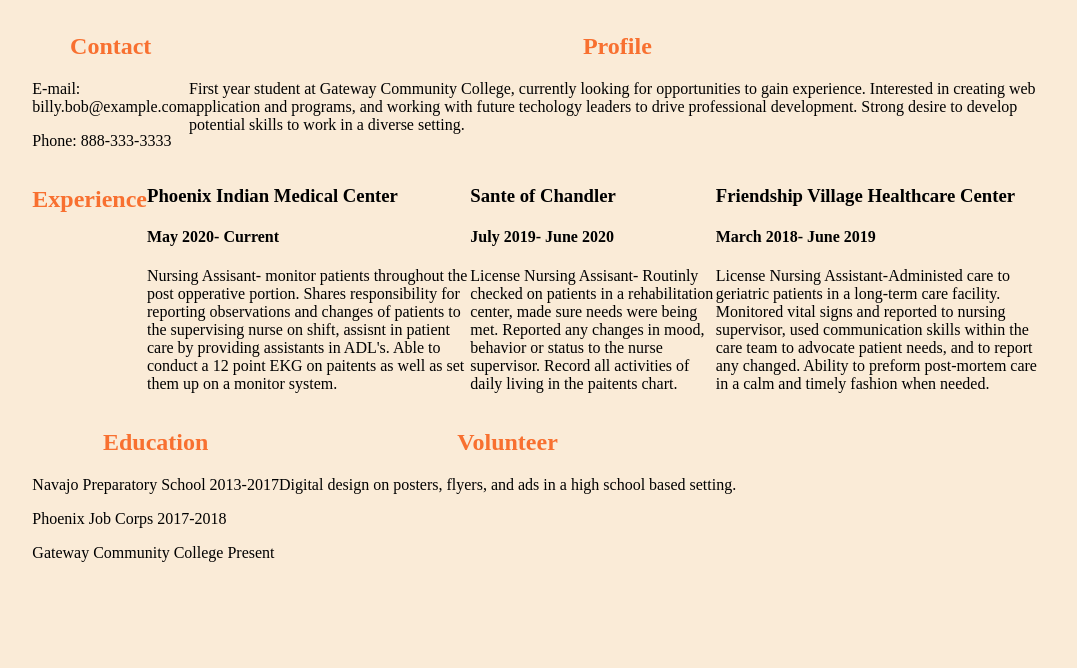
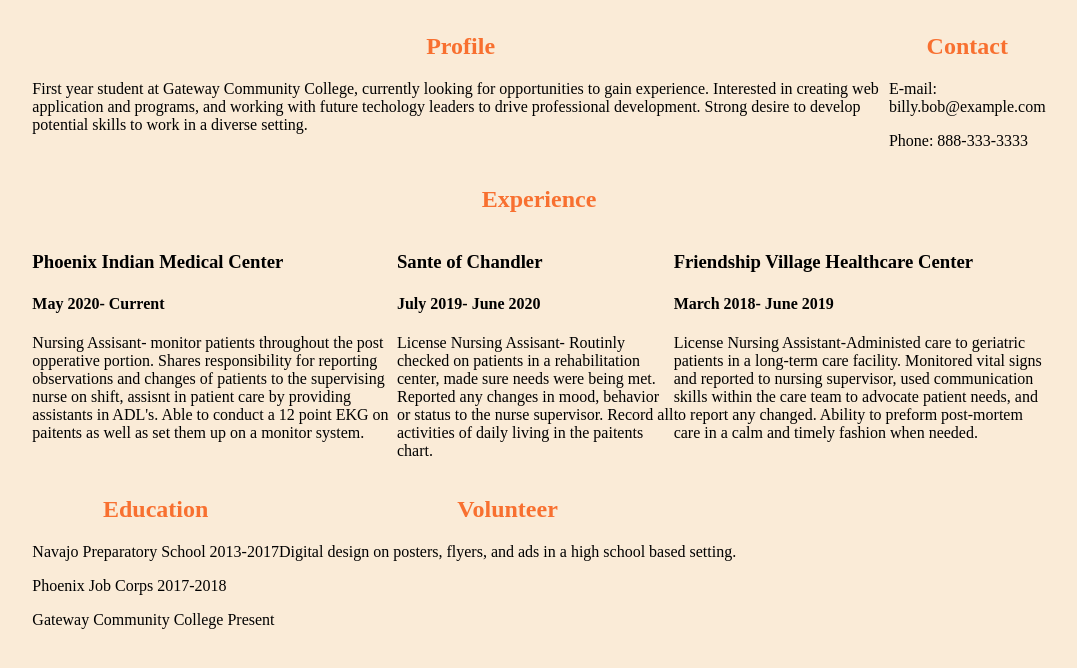
Before and after one commit to Cbahe/Resume-2, a plain HTML site: page index.html in a window 1280 px wide. Shown: the part 150-818 px from the top of the page, without its empty margins (101-1178 px from the left). Drawn offline with Linux system fonts and the light colour scheme.

Commit message:
fixed layout

```diff
--- a/index.html
+++ b/index.html
@@ -13,7 +13,7 @@
       <h1>Chemeeka Bahe</h1>
       <p>Application Software and Development</p>
     </div>
-    <div class="horizontal">
+    <div class="horizontal reverse">
       <div id="Contact-Info">
         <h2>Contact</h2>
         <p>E-mail: billy.bob@example.com</p>
@@ -30,8 +30,8 @@
         </p>
       </div>
     </div>
+    <h2>Experience</h2>
     <div id="Exterience" class="horizontal">
-      <h2>Experience</h2>
       <div>
         <h3>Phoenix Indian Medical Center</h3>
         <h4>May 2020- Current</h4>
--- a/style.css
+++ b/style.css
@@ -18,3 +18,6 @@ h2{
 .horizontal{
     display: flex;
 }
+.horizontal.reverse{
+    flex-direction: row-reverse;
+}
```
